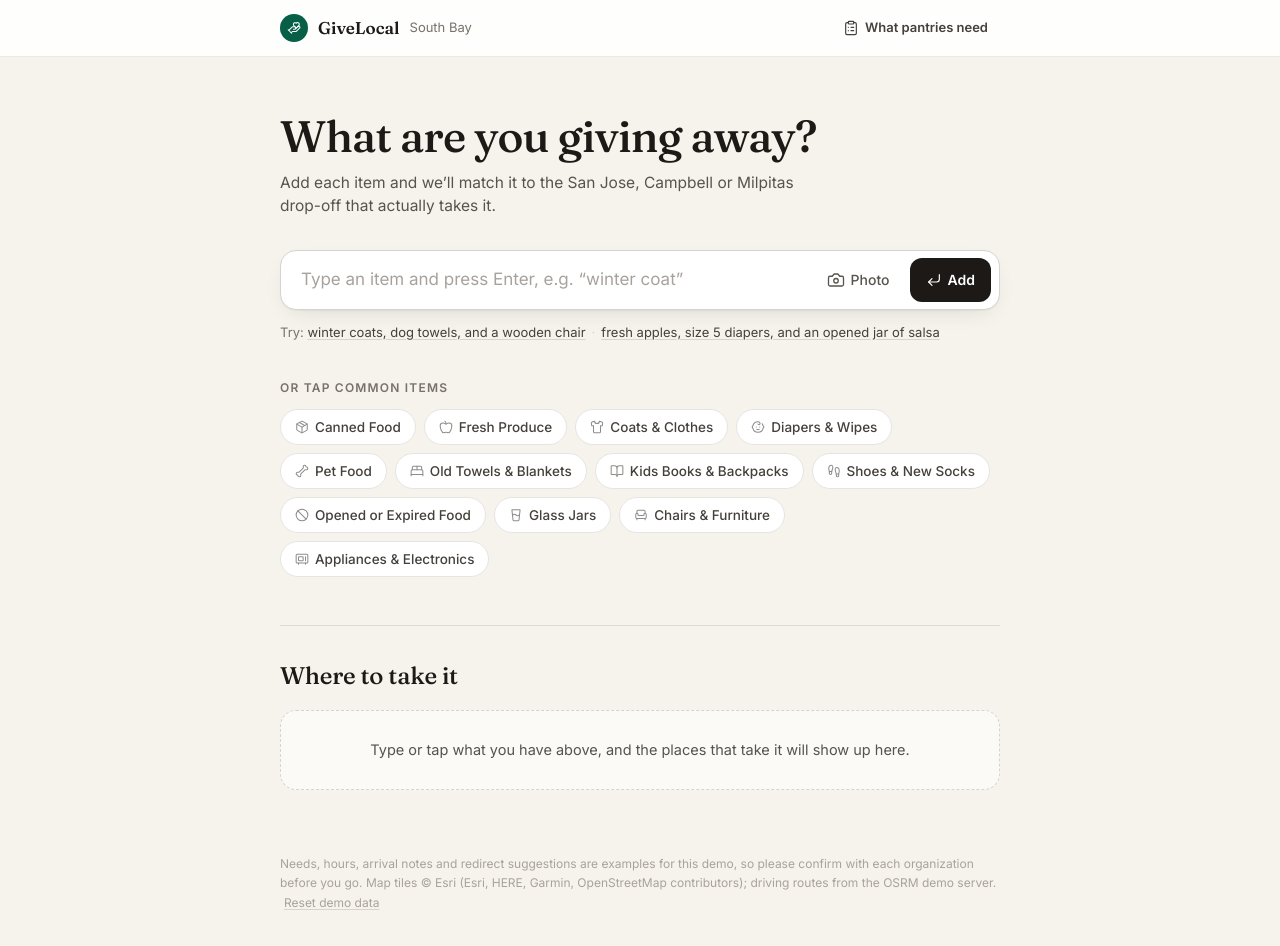
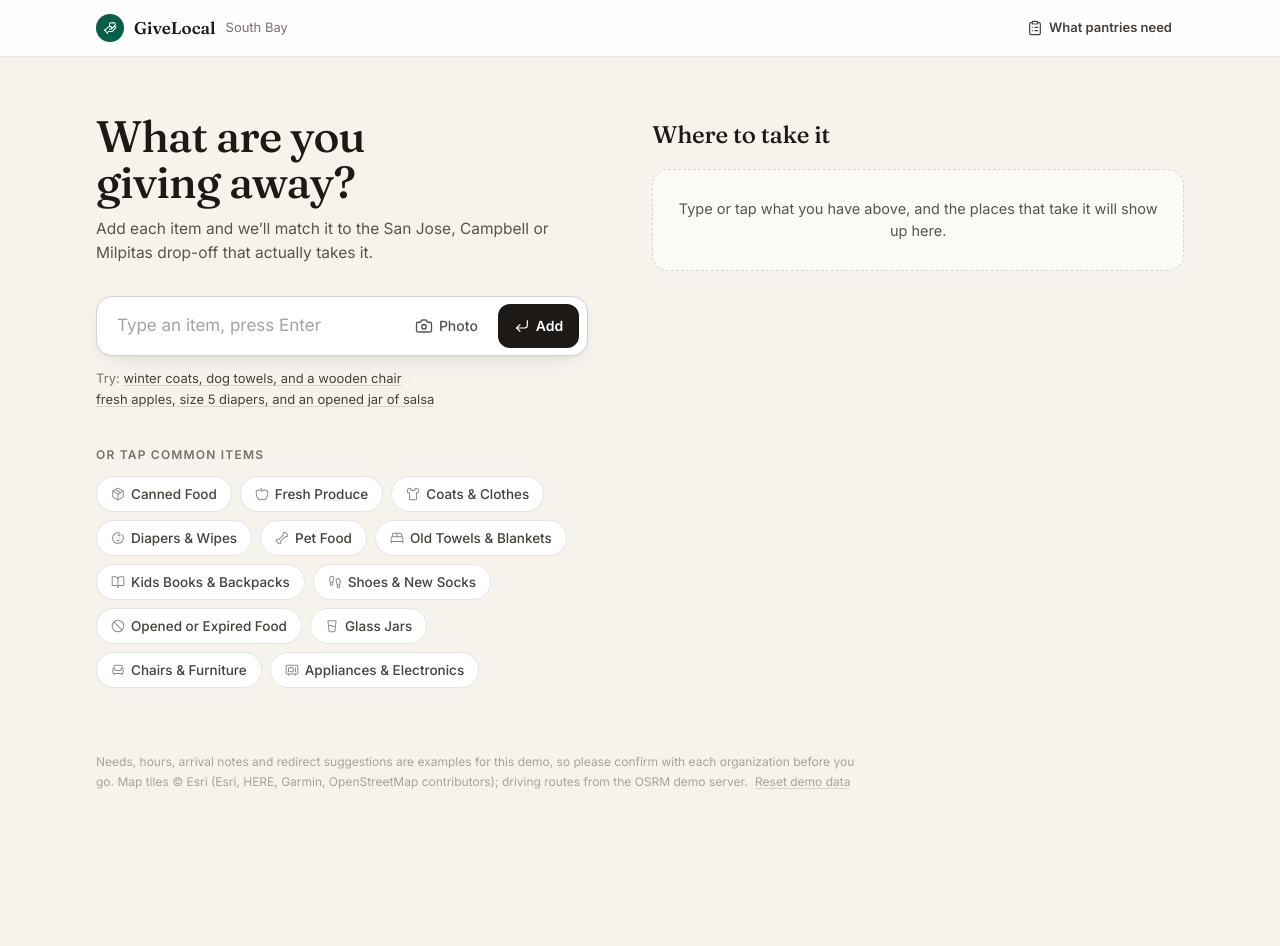
Before and after one commit to ethanmjones1118-gif/givelocal, a website: page index.html in a window 1280 px wide. After the commit the page ends 871 px from the top, so only its background shows below. Drawn offline with nearby package versions, Linux system fonts and the light colour scheme.

Commit message:
Two-column layout on wide screens
Co-Authored-By: Claude Opus 5.5 <noreply@anthropic.com>

```diff
--- a/index.html
+++ b/index.html
@@ -90,7 +90,7 @@
 
   <!-- Top bar -->
   <nav class="topbar sticky z-50 border-b border-stone-200/80 bg-white/90 backdrop-blur">
-    <div class="max-w-3xl mx-auto px-5 sm:px-6 h-14 flex items-center gap-2.5">
+    <div class="max-w-6xl mx-auto px-5 sm:px-8 h-14 flex items-center gap-2.5">
       <span class="h-7 w-7 rounded-full bg-emerald-800 grid place-items-center shrink-0">
         <i data-lucide="hand-heart" class="h-3.5 w-3.5 text-white"></i>
       </span>
@@ -100,14 +100,16 @@
     </div>
   </nav>
 
-  <main class="max-w-3xl mx-auto px-5 sm:px-6 pt-10 sm:pt-14 pb-20">
-
-    <h1 class="font-display text-[34px] sm:text-[44px] font-medium tracking-[-0.02em] leading-[1.05] text-balance">What are you giving away?</h1>
-    <p class="mt-3 text-[15.5px] text-stone-600 max-w-[34rem]">Add each item and we’ll match it to the San Jose, Campbell or Milpitas drop-off that actually takes it.</p>
+  <main class="max-w-6xl mx-auto px-5 sm:px-8 pt-10 sm:pt-14 pb-20">
+
+
 
     <!-- TAB 1 -->
-    <section id="panel-give" class="mt-8">
-      <form id="searchForm" autocomplete="off">
+    <section id="panel-give" class="lg:grid lg:grid-cols-[minmax(0,1fr)_minmax(0,1.08fr)] lg:gap-12 xl:gap-16 lg:items-start">
+      <div class="min-w-0">
+      <h1 class="font-display text-[34px] sm:text-[44px] font-medium tracking-[-0.02em] leading-[1.05] text-balance">What are you giving away?</h1>
+      <p class="mt-3 text-[15.5px] text-stone-600 max-w-[34rem]">Add each item and we’ll match it to the San Jose, Campbell or Milpitas drop-off that actually takes it.</p>
+      <form id="searchForm" autocomplete="off" class="mt-8">
         <label for="searchInput" class="sr-only">Describe what you want to donate</label>
         <div id="searchBox" class="flex items-center gap-2 rounded-2xl bg-white border border-stone-300 shadow-[0_1px_0_rgba(28,25,23,.04),0_8px_24px_-12px_rgba(28,25,23,.18)] pl-5 pr-2 h-[60px] focus-within:border-stone-900 transition">
                     <input id="searchInput" type="text" enterkeyhint="enter" maxlength="400"
@@ -129,7 +131,10 @@
       <span id="selectionBar" hidden></span>
       <div id="quickPills" class="mt-3 flex flex-wrap gap-2"></div>
 
-      <div class="mt-12 border-t border-stone-300/70 pt-8"><h2 class="font-display text-[24px] font-medium tracking-[-0.01em]">Where to take it</h2></div>
+      </div>
+
+      <div class="min-w-0 lg:sticky lg:top-20 lg:max-h-[calc(100vh-6rem)] lg:overflow-y-auto lg:-mx-2 lg:px-2 lg:pb-4">
+      <div class="mt-12 border-t border-stone-300/70 pt-8 lg:mt-1 lg:border-0 lg:pt-0"><h2 class="font-display text-[24px] font-medium tracking-[-0.01em]">Where to take it</h2></div>
       <div id="resultLeft" class="mt-4 scroll-mt-24" aria-live="polite"></div>
 
       <!-- Optional: one route for donors visiting several places -->
@@ -149,10 +154,11 @@
           <div class="relative isolate"><div id="map" class="h-[300px] sm:h-[360px] bg-stone-100"></div></div>
         </div>
       </section>
+      </div>
     </section>
 
     <!-- TAB 2 -->
-    <section id="panel-needs" class="hidden mt-6 max-w-3xl">
+    <section id="panel-needs" class="hidden max-w-3xl">
       <h2 class="text-[15px] font-semibold text-stone-900">What local pantries need most right now</h2>
       <p class="mt-1 mb-4 text-[14px] text-stone-600">Tap a need to see where to drop it off.</p>
       <div id="orgBtns" class="flex flex-wrap items-center gap-1.5"></div>
@@ -626,7 +632,7 @@ function toast(text) {
    ===================================================================== */
 function setTab(name) {
   const needsView = name === 'needs';
-  $('#panel-give').classList.toggle('hidden', needsView);
+  $('#panel-give').hidden = needsView;
   $('#panel-needs').classList.toggle('hidden', !needsView);
   $('#needsLink').setAttribute('aria-pressed', needsView);
   $('#needsLink').innerHTML = needsView
@@ -1194,11 +1200,14 @@ function flyChip(batchId) {
     { transform: `translate(${dx}px, ${dy}px) scale(1.04)`, opacity: 0.2 },
     { opacity: 1, offset: 0.25 },
     { transform: 'translate(0, 0) scale(1)', opacity: 1 },
-  ], { duration: 380, easing: 'cubic-bezier(.2,.9,.25,1.12)' }).onfinish = () => {
+  ], { duration: 380, easing: 'cubic-bezier(.2,.9,.25,1.12)' }).onfinish = land;
+  setTimeout(land, 700);                 // in case the animation never runs (background tab)
+  function land() {
+    if (!ghost.isConnected) return;
     ghost.remove();
     const t = document.querySelector(`[data-batch="${batchId}"]`);
     if (t) { t.style.visibility = ''; replay(t, 'chip-settle'); }
-  };
+  }
 }
 async function addTyped(raw) {
   const text = raw.trim().slice(0, 400);
@@ -1320,7 +1329,7 @@ input.addEventListener('paste', (e) => {
   const f = [...(e.clipboardData?.files || [])].find(x => /^image\//.test(x.type));
   if (f) { e.preventDefault(); runPhoto(f); }
 });
-const setPlaceholder = () => { input.placeholder = innerWidth < 520 ? 'Add an item…' : 'Type an item and press Enter, e.g. “winter coat”'; };
+const setPlaceholder = () => { input.placeholder = innerWidth < 520 ? 'Add an item…' : 'Type an item, press Enter'; };
 setPlaceholder(); addEventListener('resize', setPlaceholder);
 
 /* =====================================================================
```
